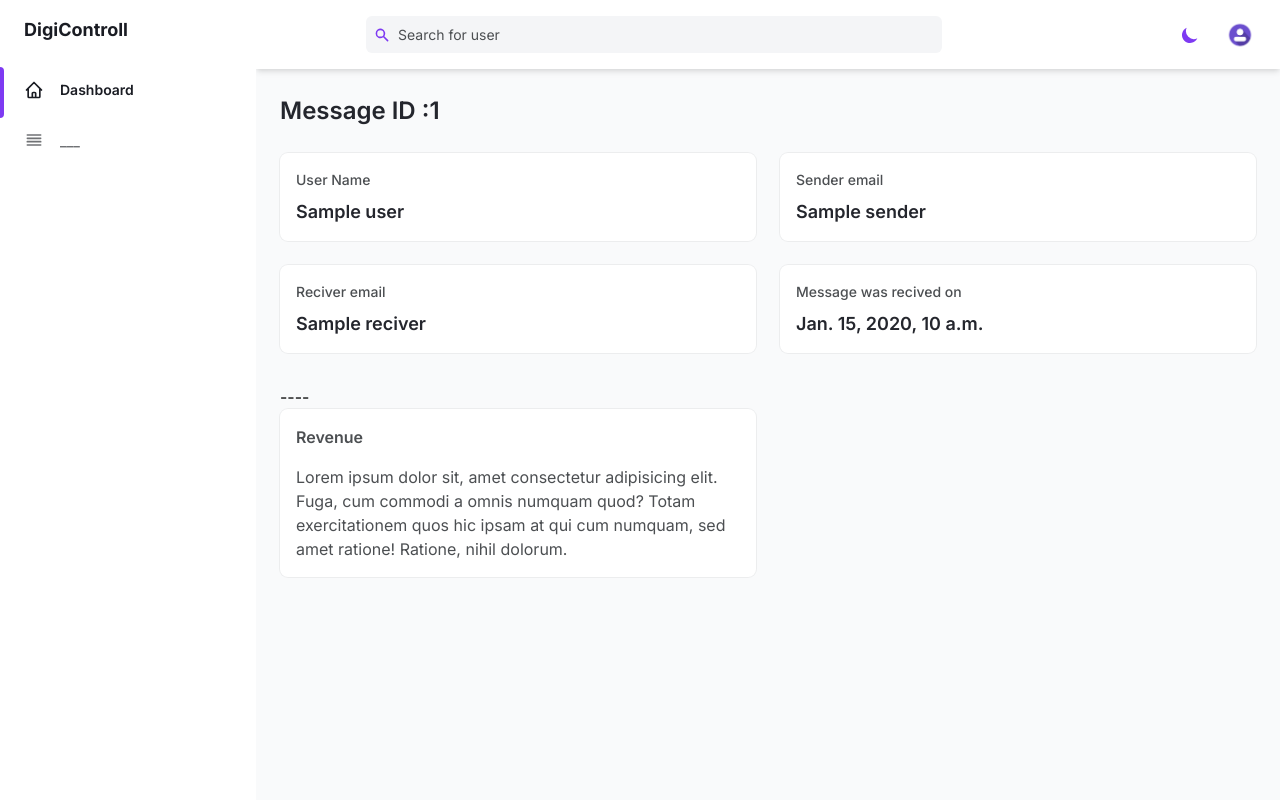
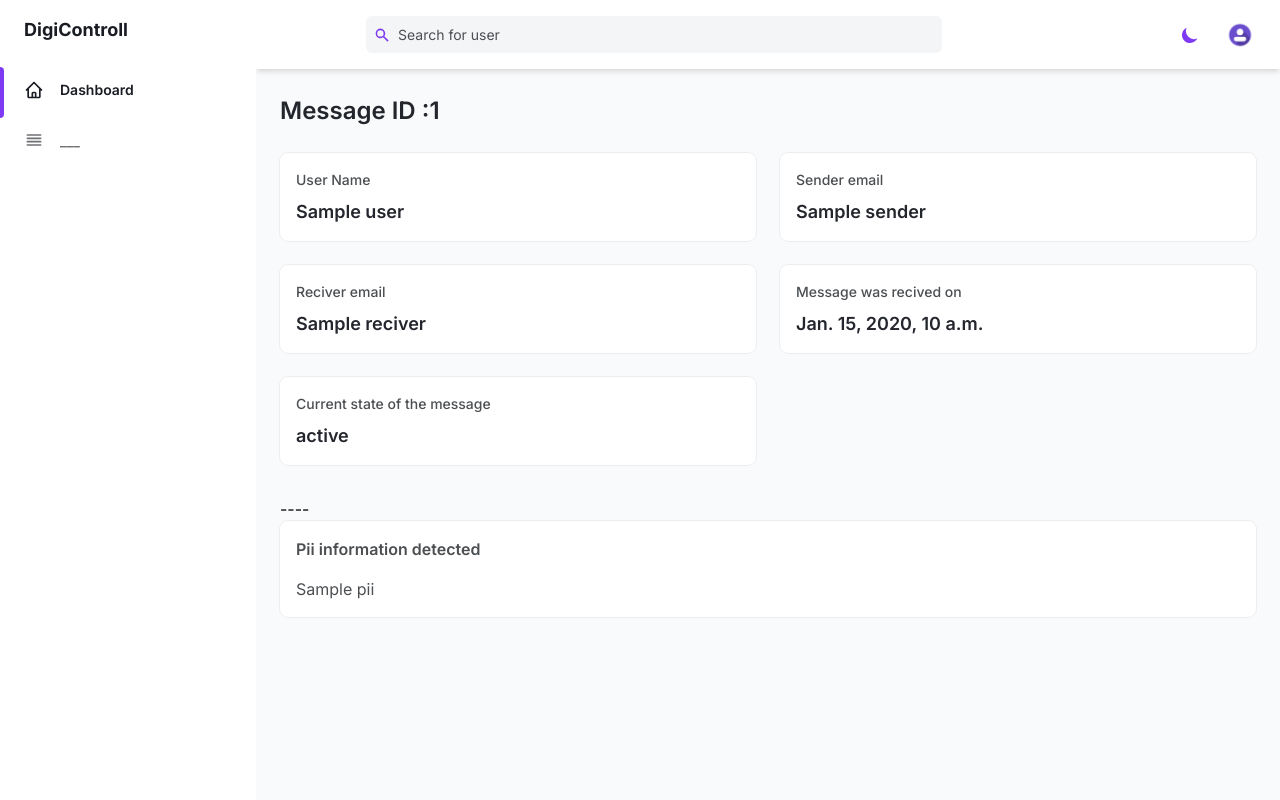
Before and after one commit to cabbagec2hlbGwK/dashboard, a Django app: template theme/templates/message.html in a window 1280 px wide. Run offline with Django 4.2, Linux system fonts and the light colour scheme; the template is opened without the code that fills it: most values are stand-ins (such as "Sample title", 1, 10 or a date in 2020); some libraries are stand-ins or nearby versions.

```diff
--- a/home/views.py
+++ b/home/views.py
@@ -156,7 +156,7 @@ class DcDatabase:
         else:
             clause = ""
         cursor = self.connection.cursor()
-        query = f"SELECT approvalState, sender, reciver, user, timeStamp, messageId FROM {self.tableName} {clause} ORDER BY timeStamp DESC LIMIT 50;"
+        query = f"SELECT approvalState, sender, reciver, user, timeStamp, messageId, approvalState, pii FROM {self.tableName} {clause} ORDER BY timeStamp DESC LIMIT 50;"
         cursor.execute(query)
 
         rows = cursor.fetchall()
@@ -171,6 +171,8 @@ class DcDatabase:
                 "user": json.loads(row[3]),
                 "timeStamp": row[4],
                 "messageId": row[5],
+                "state": row[6],
+                "pii": row[7],
             }
             # Append each dictionary to the list
             records.append(record)
--- a/theme/templates/message.html
+++ b/theme/templates/message.html
@@ -53,19 +53,26 @@
 						</p>
 					</div>
 				</div>
+				<div class="flex items-center p-4 bg-white rounded-lg shadow-xs dark:bg-gray-800">
+					<div>
+						<p class="mb-2 text-sm font-medium text-gray-600 dark:text-gray-400">
+							Current state of the message
+						</p>
+						<p class="text-lg font-semibold text-gray-700 dark:text-gray-200">
+							{{ item.state }}
+						</p>
+					</div>
+				</div>
 			</div>
 
 			----
-			<div class="grid gap-6 mb-8 md:grid-cols-2">
+			<div class="grid gap-6 mb-8 md:grid-cols-max">
 				<div class="min-w-0 p-4 bg-white rounded-lg shadow-xs dark:bg-gray-800">
 					<h4 class="mb-4 font-semibold text-gray-600 dark:text-gray-300">
-						Revenue
+						Pii information detected
 					</h4>
 					<p class="text-gray-600 dark:text-gray-400">
-						Lorem ipsum dolor sit, amet consectetur adipisicing elit.
-						Fuga, cum commodi a omnis numquam quod? Totam exercitationem
-						quos hic ipsam at qui cum numquam, sed amet ratione! Ratione,
-						nihil dolorum.
+						{{ item.pii }}
 					</p>
 				</div>
 			</div>
```
